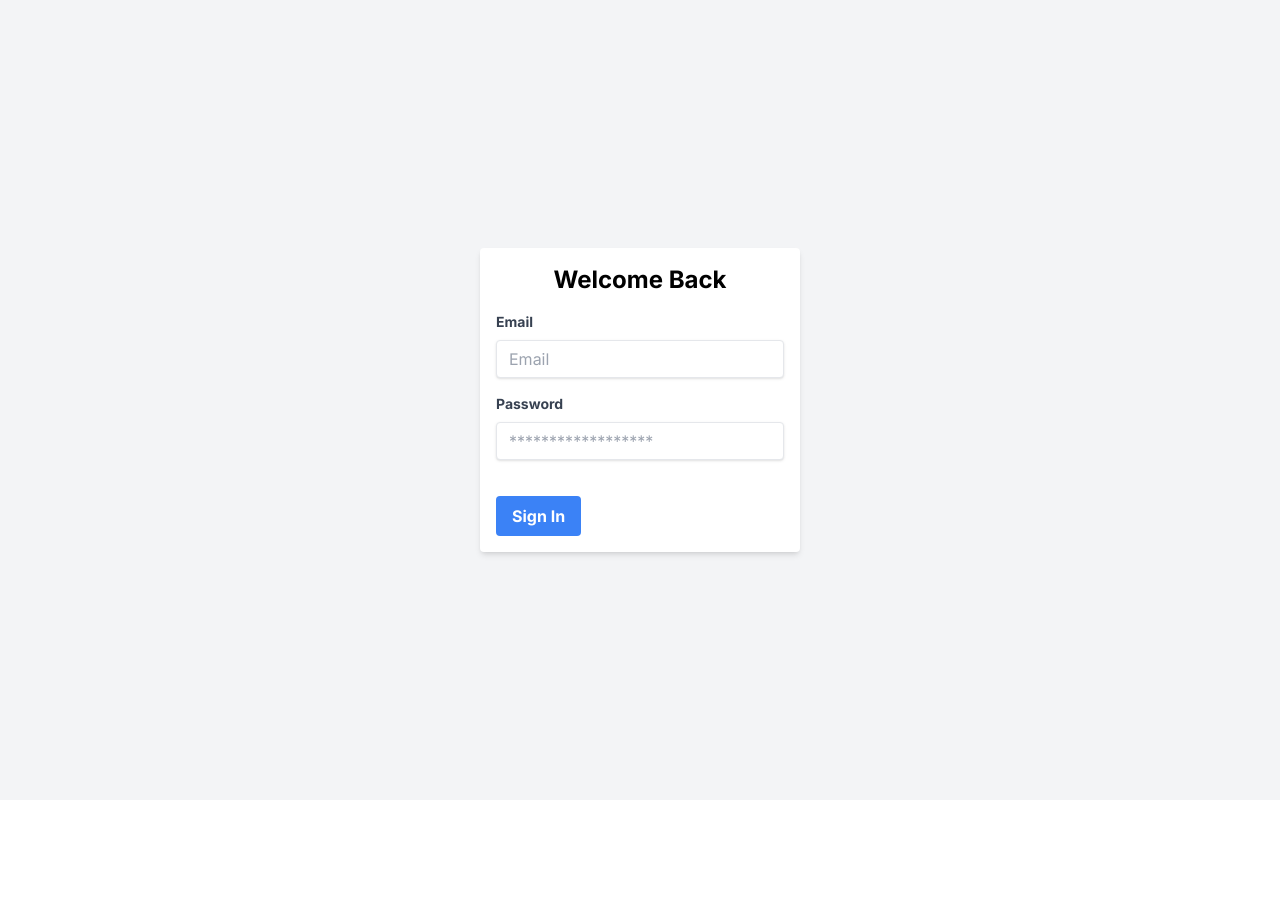
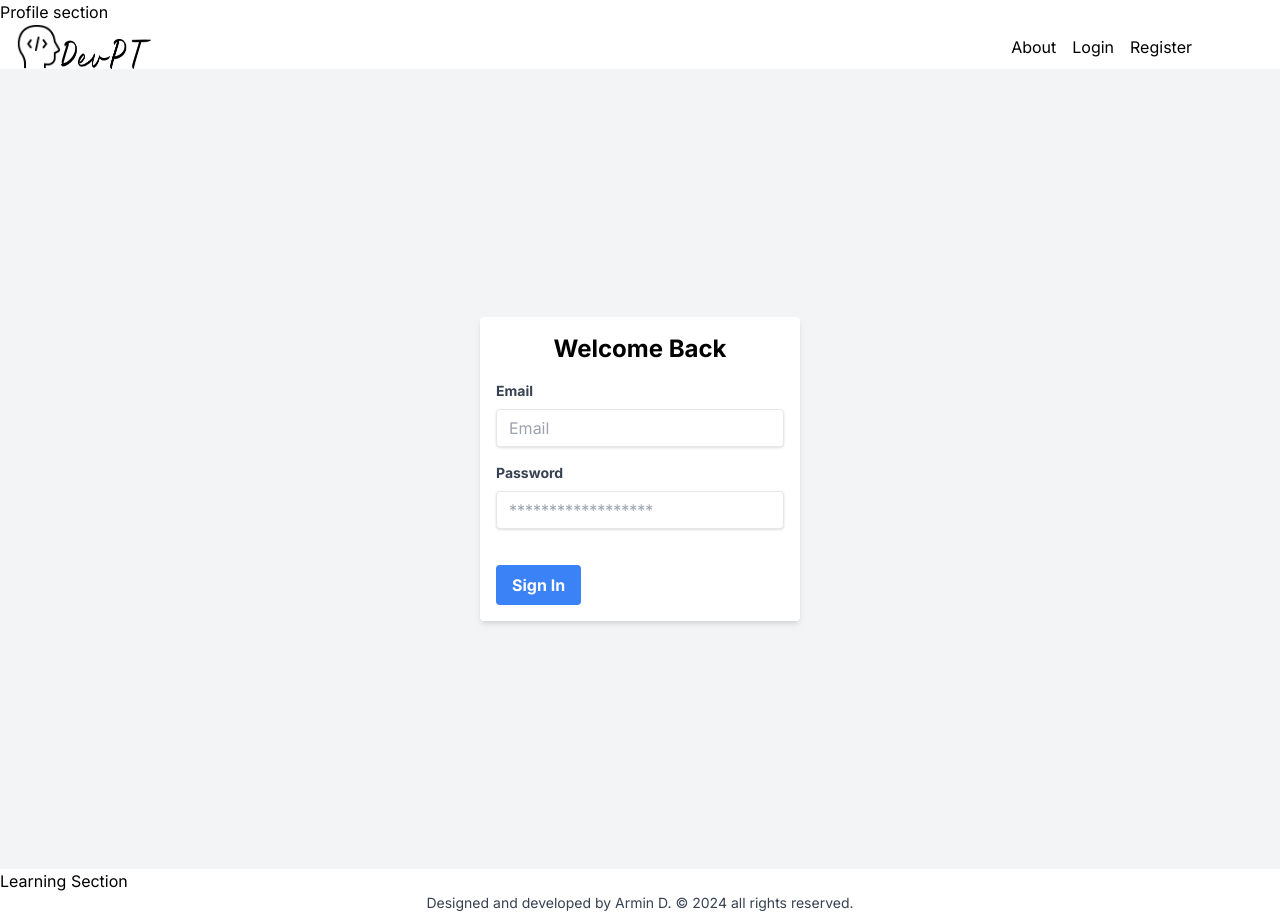
Before and after one commit to Armin-Duric/Progress-Tracker, a Next.js app: page /sign-in in a window 1280 px wide. Before the commit the page ends 800 px from the top, so only its background shows below. Built offline with nearby package versions, Linux system fonts and the light colour scheme.

Commit message:
Initial commit

```diff
--- a/app/layout.tsx
+++ b/app/layout.tsx
@@ -1,6 +1,8 @@
 import type { Metadata } from "next";
 import { Inter } from "next/font/google";
 import "./globals.css";
+import Navbar from "./components/Navbar";
+import Footer from "./components/Footer";
 
 const inter = Inter({ subsets: ["latin"] });
 
@@ -14,8 +16,19 @@ export default function RootLayout({
   children: React.ReactNode;
 }>) {
   return (
-    <html lang="en">
-      <body className={inter.className}>{children}</body>
+    <html lang="en" className="w-full h-full">
+      <body className={inter.className}>
+        <div className="">Profile section</div>
+        <nav className="">
+          <Navbar />
+        </nav>
+        <div className="">{children}</div>
+
+        <div className="">Learning Section</div>
+        <footer className="">
+          <Footer />
+        </footer>
+      </body>
     </html>
   );
 }
--- a/app/page.tsx
+++ b/app/page.tsx
@@ -1,26 +1,11 @@
-import Link from "next/link";
-import Navbar from "./components/Navbar";
 import HomePage from "./components/HomePage";
-import Footer from "./components/Footer";
 
 export default function Home() {
   return (
-    <main className="border-2 grid grid-cols-6 grid-rows-9 w-full h-full">
-      <div className="flex w-full border-2 col-span-1 row-span-9">
-        Profile section
-      </div>
-      <nav className="flex w-full h-full border-2 col-span-5 row-span-1">
-        <Navbar />
-      </nav>
-      <div className="w-full h-full flex border-2 col-span-4 row-span-7">
+    <main>
+      <div className="">
         <HomePage />
       </div>
-      <div className="flex w-full h-full border-2 col-span-1 row-span-8">
-        Learning Section
-      </div>
-      <footer className="flex w-full h-full border-2 col-span-4 row-span-1">
-        <Footer />
-      </footer>
     </main>
   );
 }
```
